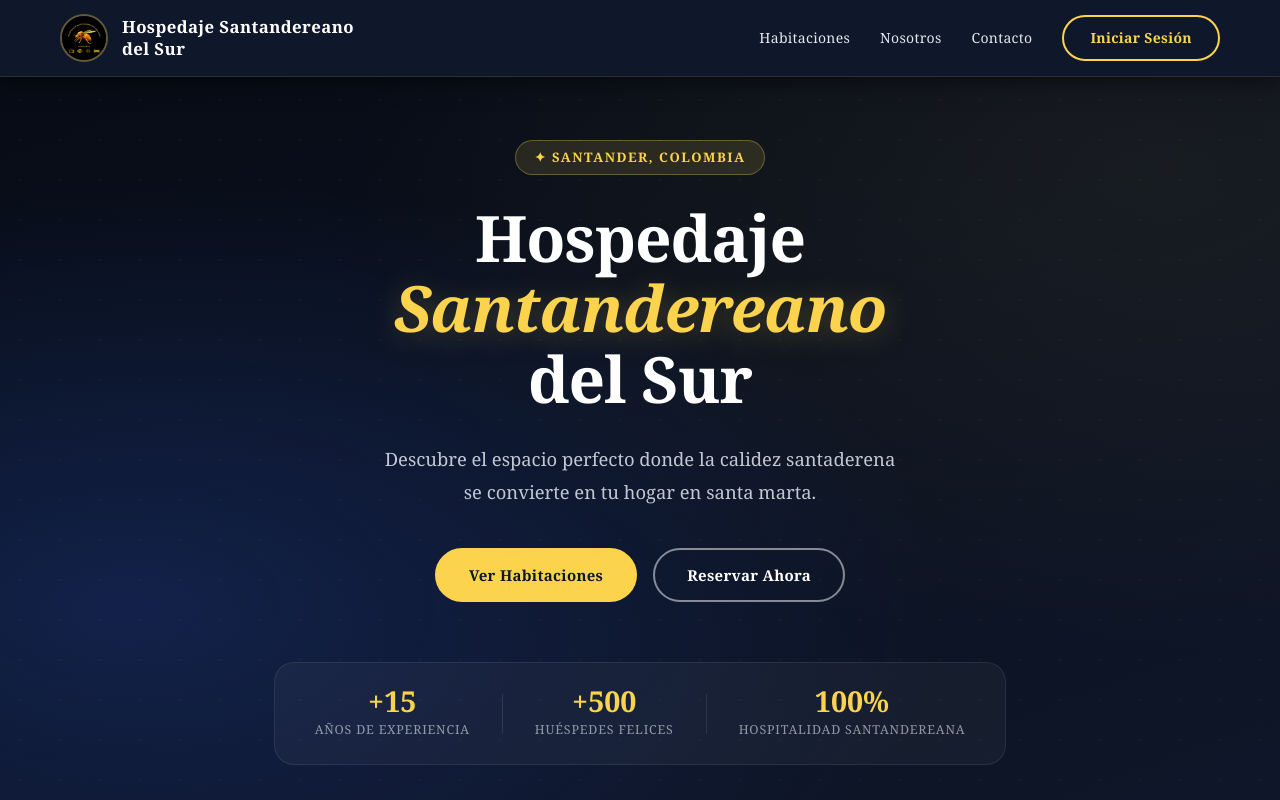
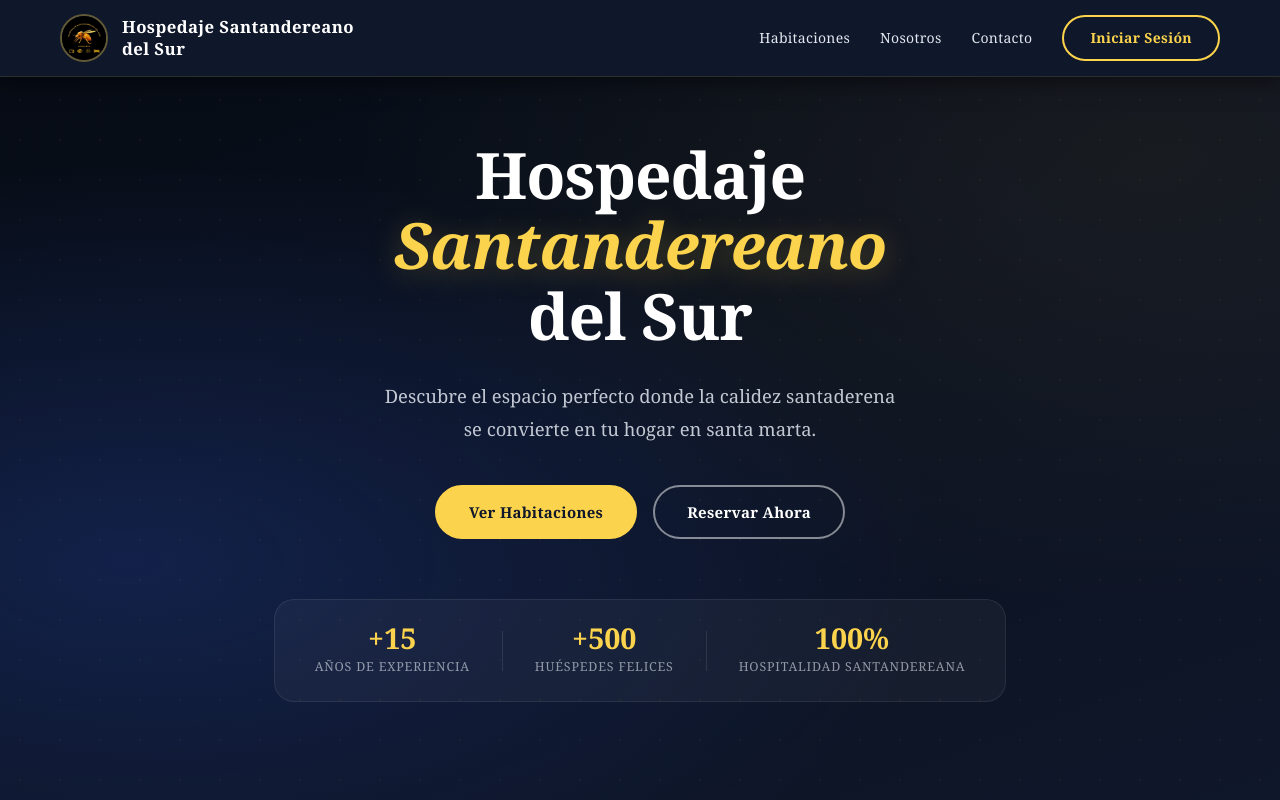
Before and after one commit to Sxnty-19/InnT_Frontend, an Angular app: page / in a window 1280 px wide. Shown: the top 800 px of the page. Built offline with nearby package versions, Linux system fonts and the light colour scheme.

Commit message:
Update page/inicio

```diff
--- a/angular.json
+++ b/angular.json
@@ -2,7 +2,8 @@
   "$schema": "./node_modules/@angular/cli/lib/config/schema.json",
   "version": 1,
   "cli": {
-    "packageManager": "npm"
+    "packageManager": "npm",
+    "analytics": "a7ff0944-2a4e-409a-a1e0-cc87088e39f4"
   },
   "newProjectRoot": "projects",
   "projects": {
--- a/src/app/pages/inicio/inicio.html
+++ b/src/app/pages/inicio/inicio.html
@@ -14,7 +14,6 @@
 <section class="hero">
     <div class="hero-bg-dots"></div>
     <div class="hero-content">
-        <span class="hero-tag">✦ Santander, Colombia</span>
         <h1>Hospedaje<br /><em>Santandereano</em><br />del Sur</h1>
         <p>Descubre el espacio perfecto donde la calidez santaderena<br />se convierte en tu hogar en santa marta.</p>
         <div class="hero-actions">
```
